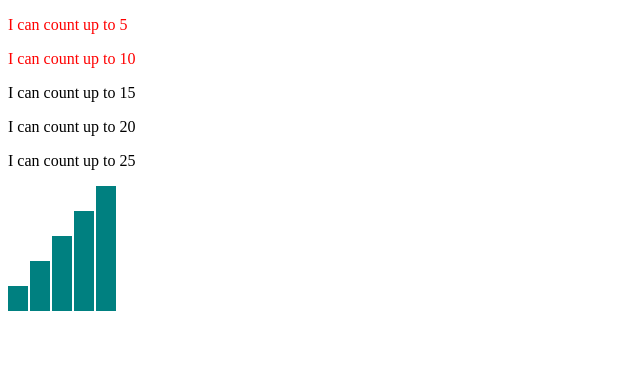
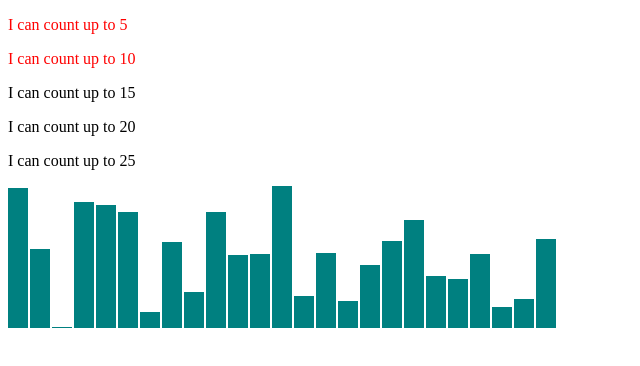
Before and after one commit to cflatts/d3-tutorial, a plain HTML site: page index.html in a window 1280 px wide. Shown: the whole page, without its empty margins (0-640 px from the left). Drawn offline with nearby package versions, Linux system fonts and the light colour scheme.

Commit message:
created randomly generated bar graph with 25 data points

```diff
--- a/index.html
+++ b/index.html
@@ -34,7 +34,11 @@
 
             <script type = 'text/javascript' class = 'usingAttrAndStyle'>
 
-                var dataset = [5, 10, 15, 20, 25]
+                var dataset = []
+                for(var i = 0; i < 25; i++) {
+                    var newNumber = Math.random()*30
+                    dataset.push(newNumber)
+                }
 
                 d3.select('body').selectAll('div')
                     .data(dataset)
```
